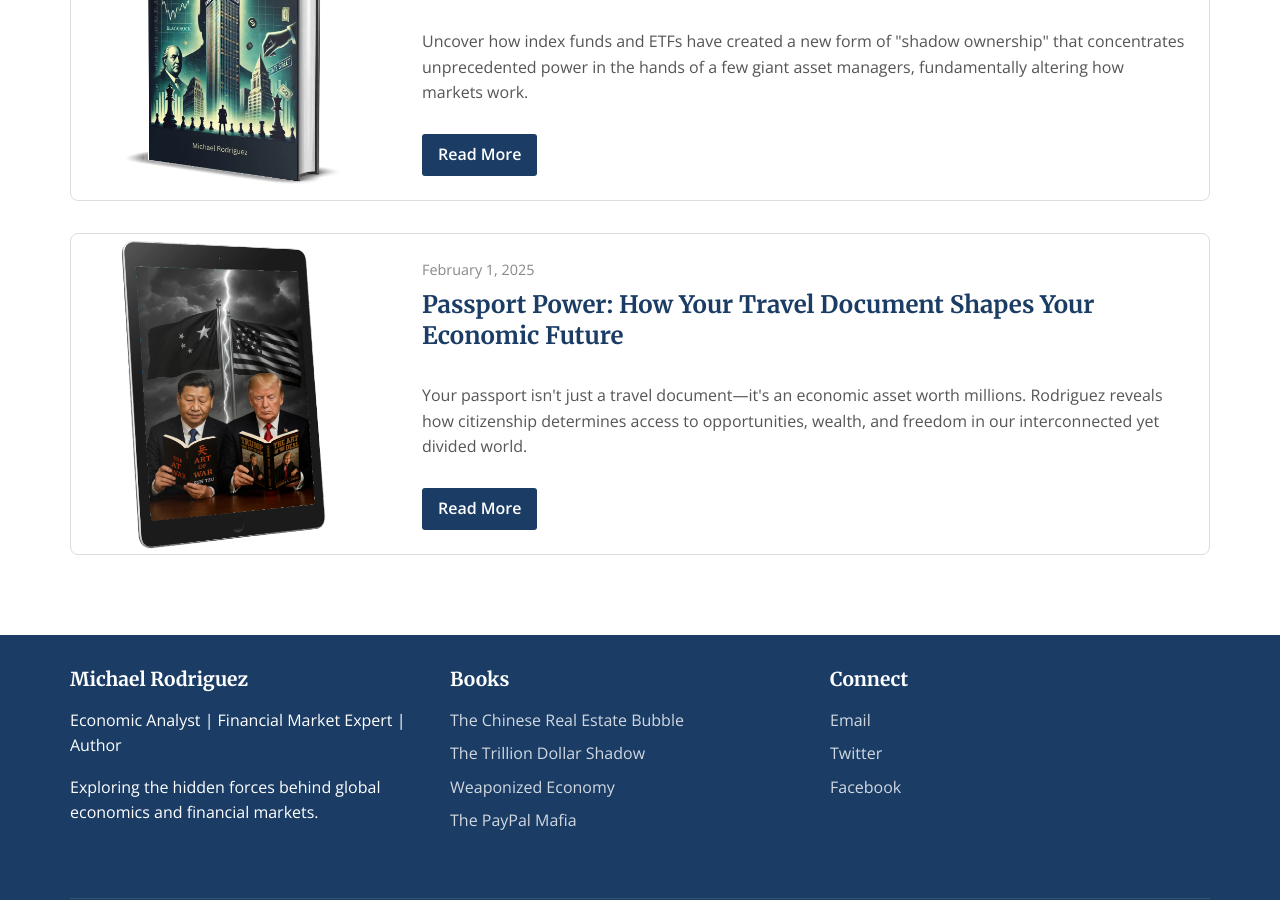
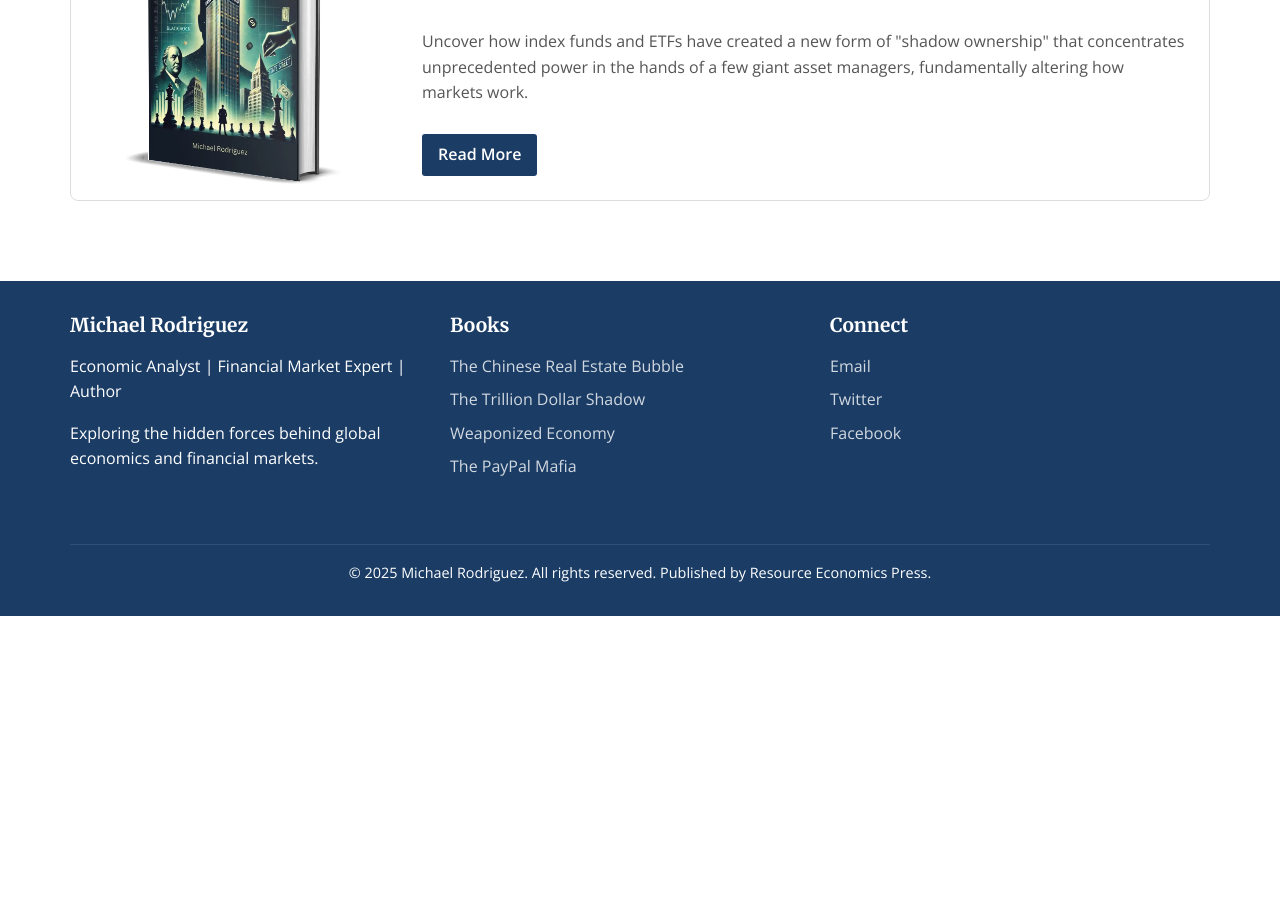
Before and after one commit to Zews123/michael-rodriguez-books, a Jekyll site: the page built from blog.md, in a window 1280 px wide and 900 px high, scrolled down 4279 px. Built offline with Jekyll 4.4.1, drawn with Linux system fonts in a browser that asks for light colours; after the commit the page ends 4895 px from its top, so only the background shows below that.

Commit message:
Update blog.md

```diff
--- a/blog.md
+++ b/blog.md
@@ -253,16 +253,4 @@ Welcome to the official blog of Michael Rodriguez. Here you'll find updates abou
       <a href="{{ site.baseurl }}/blog/the-trillion-dollar-shadow-how-vanguard-quietly-revolutionized-global-finance.html" class="read-more">Read More</a>
     </div>
   </div>
-
-  <div class="blog-card">
-    <div class="blog-card-image">
-      <img src="{{ site.baseurl }}/assets/images/social/3.png" alt="Passport Power">
-    </div>
-    <div class="blog-card-content">
-      <span class="blog-date">February 1, 2025</span>
-      <h2>Passport Power: How Your Travel Document Shapes Your Economic Future</h2>
-      <p>Your passport isn't just a travel document—it's an economic asset worth millions. Rodriguez reveals how citizenship determines access to opportunities, wealth, and freedom in our interconnected yet divided world.</p>
-      <a href="{{ site.baseurl }}/blog/passport-power.html" class="read-more">Read More</a>
-    </div>
-  </div>
 </div>
```
